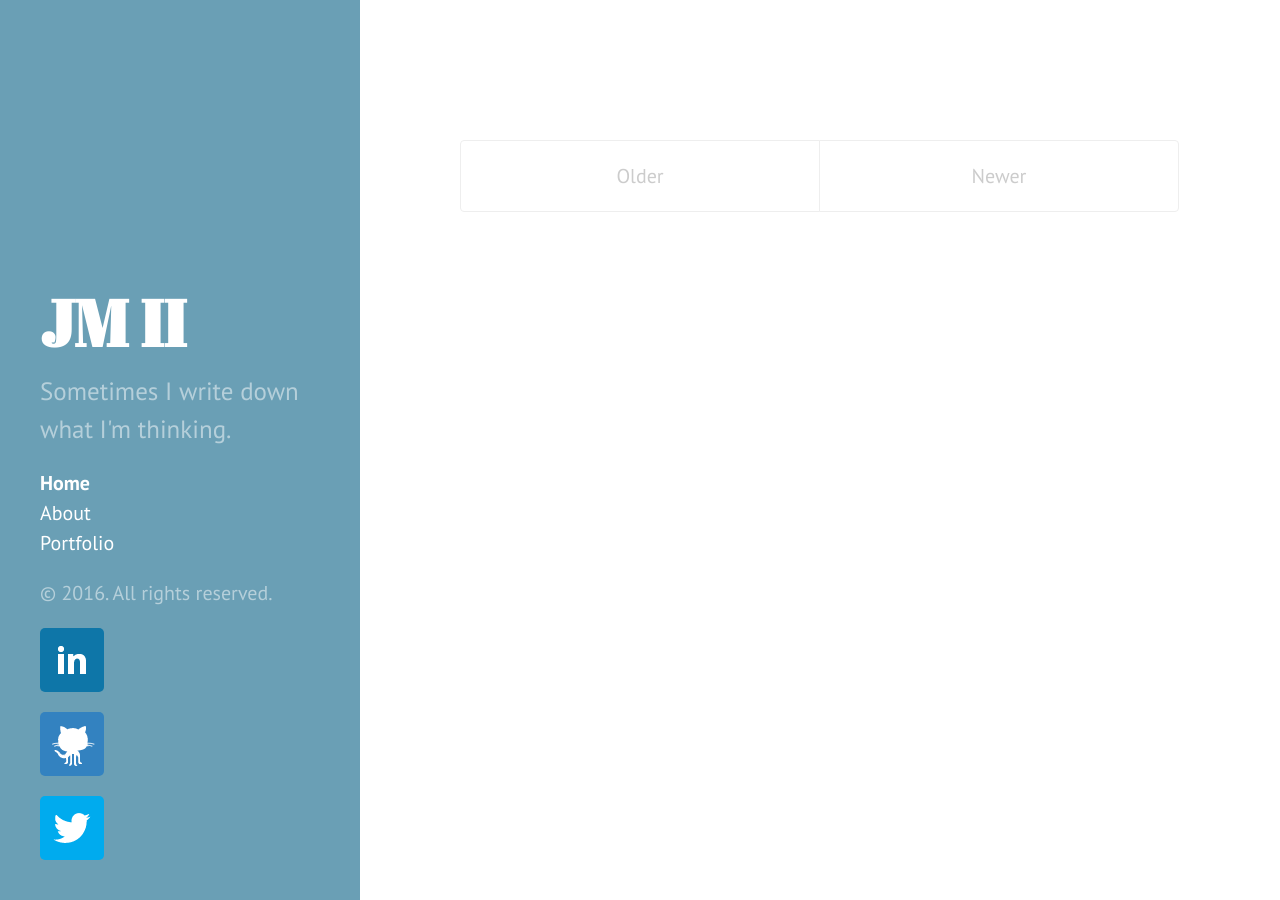
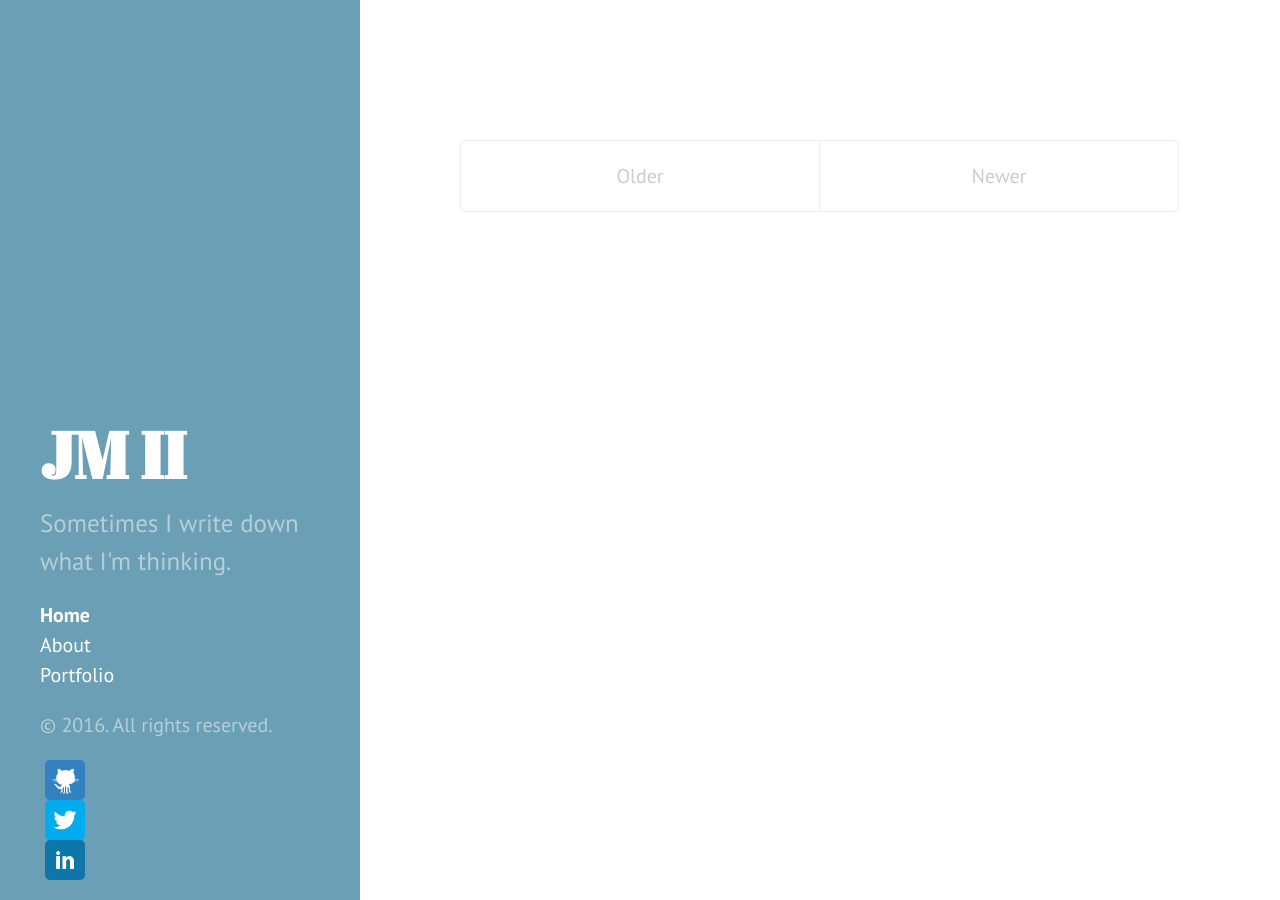
Before and after one commit to ver2point0/ver2point0.github.io, a Jekyll site: the page built from index.html, in a window 1280 px wide. Built offline with Jekyll 4.4.1, drawn with Linux system fonts in a browser that asks for light colours; the list of posts is cut into pages by our own code.

Commit message:
reorder social icons

```diff
--- a/_includes/sidebar.html
+++ b/_includes/sidebar.html
@@ -32,15 +32,15 @@
 
     <div>
       <small>
+        <a href="https://github.com/ver2point0">
+          <img src="public/github.png" alt="Github Logo" class="social-icon">
+        </a>
+        <a href="https://twitter.com/ver2point0">
+          <img src="public/twitter.png" alt="Twitter Logo" class="social-icon">
+        </a>
         <a href="https://www.linkedin.com/in/ver2point0">
           <img src="public/linkedin.png" alt="LinkedIn Logo" class="social-icon">
-          </a>
-        <a href="https://github.com/ver2point0">
-          <img src="public/github.png" alt="Github Logo" class="social-icon">
-          </a>
-        <a href="https://twitter.com/ver2point0">
-          <img src="public/twitter.png" alt="Twitter Logo" class="social-icon">
-          </a>
+        </a>
       </small>
     </div>
 
--- a/public/css/hyde.css
+++ b/public/css/hyde.css
@@ -250,8 +250,8 @@ a.sidebar-nav-item:focus {
 }
 
 /* Social media icons */
-/*.social-icon {*/
-/*  width: 40px;*/
-/*  height: 40px;*/
-/*  margin: 0 5px;*/
-/*}*/
+.social-icon {
+  width: 40px;
+  height: 40px;
+  margin: 0 5px;
+}
```
